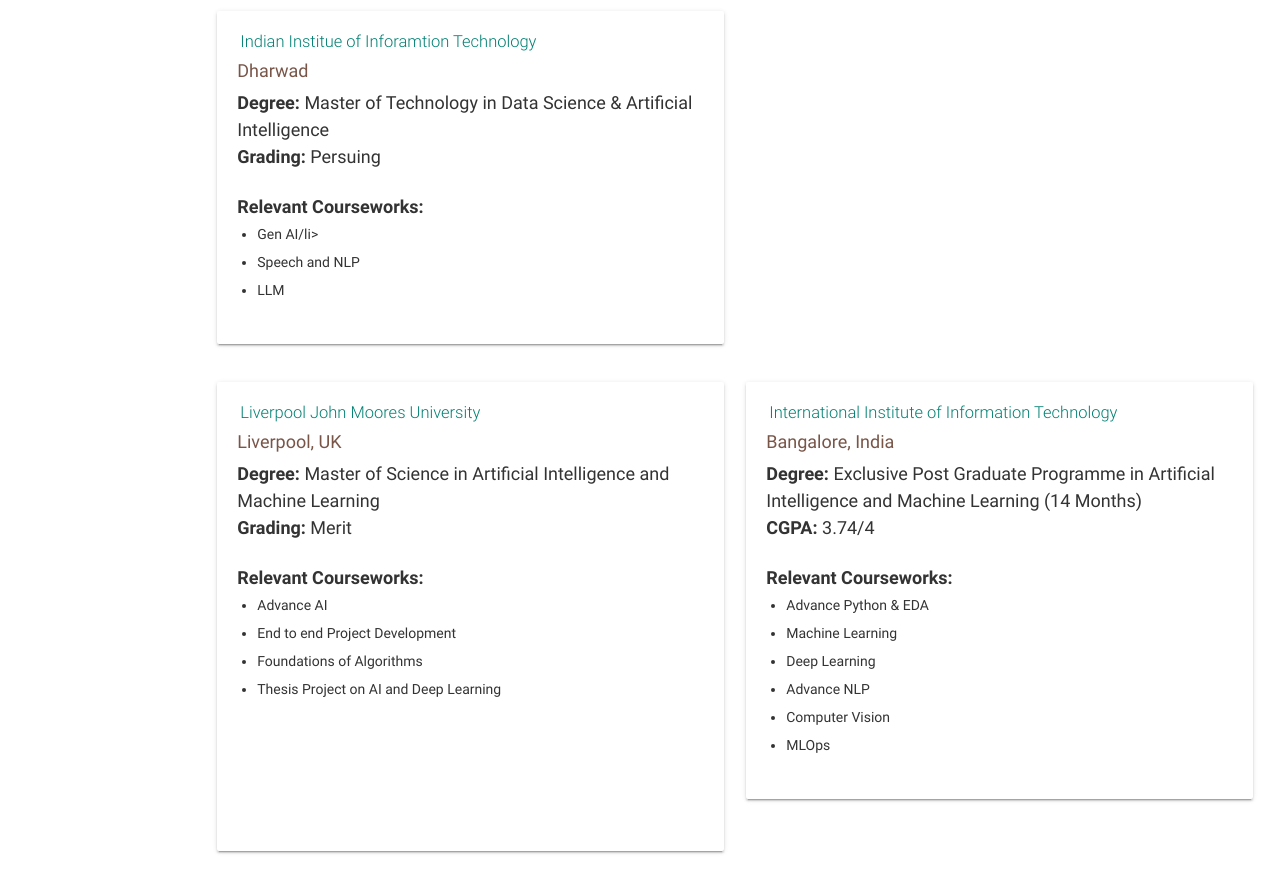
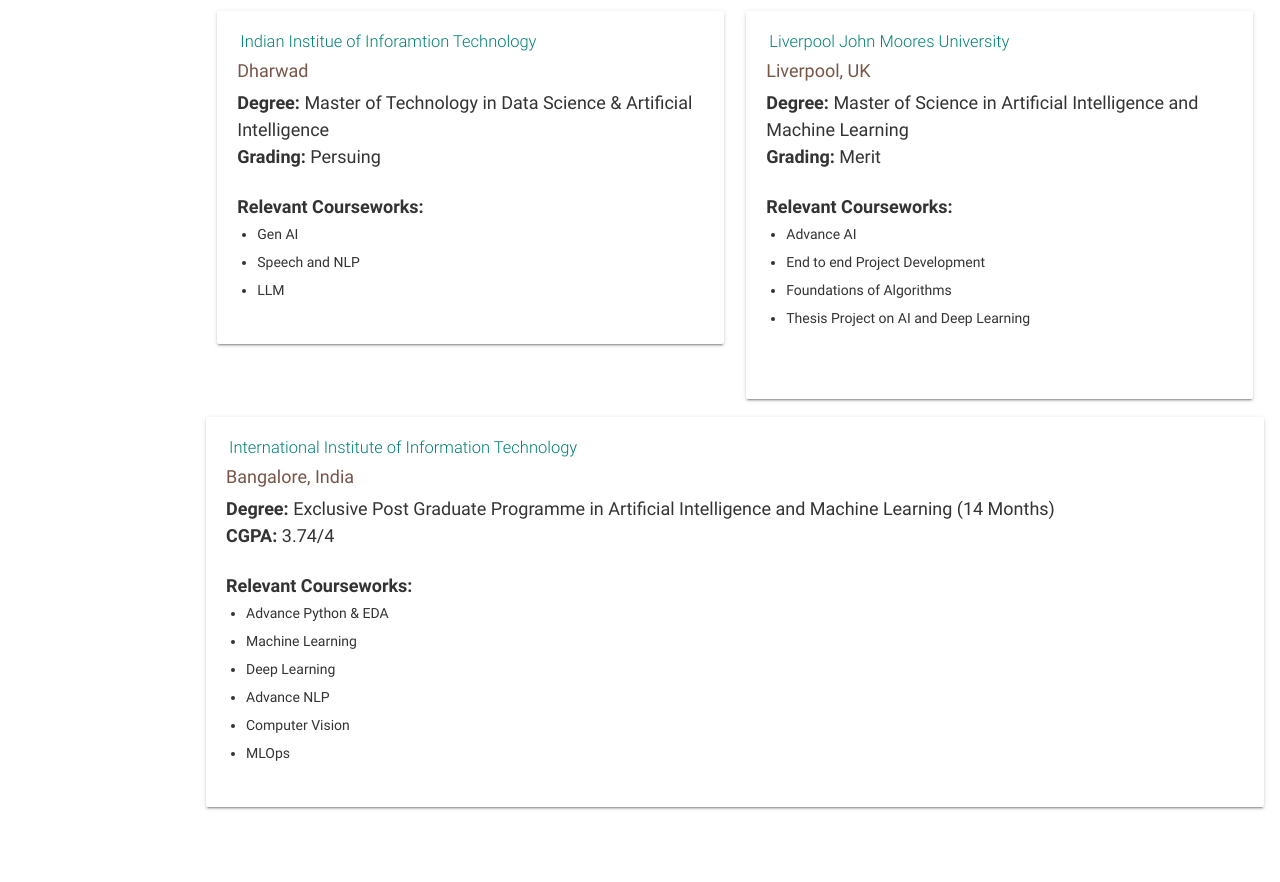
Before and after one commit to jagdishlamba/jagdishlamba.github.io, a plain HTML site: page index.html in a window 1280 px wide. Shown: the part 5798-6680 px from the top of the page. Drawn offline with nearby package versions, Linux system fonts and the light colour scheme.

Commit message:
education update

```diff
--- a/index.html
+++ b/index.html
@@ -671,7 +671,7 @@
                   <p>
                     <b>Relevant Courseworks:</b>
                   <ul>
-                    <li>Gen AI/li>
+                    <li>Gen AI</li>
                     <li>Speech and NLP</li>
                     <li>LLM </li>
                   </ul>
@@ -681,9 +681,7 @@
               </div>
             </div>
           </div>
-         </div>
-        <div class="row">
-          <!-- Education -->
+
           <div class="col s12 m6 l6">
             <div class="card">
               <div class="card-content">
@@ -706,19 +704,17 @@
                     <li>Foundations of Algorithms</li>
                     <li>Thesis Project on AI and Deep Learning</li>
                     <br>
-                    <br>
-                    <br>
-                    <br>
+
                   </ul>
                   </p>
 
                 </ul>
               </div>
             </div>
-
-
-          </div>
-          <div class="col s12 m6 l6">
+        </div>
+        <div class="row">
+          <!-- Education -->
+          <div class="col s24 m12 32">
             <div class="card">
               <div class="card-content">
                 <p>
```
